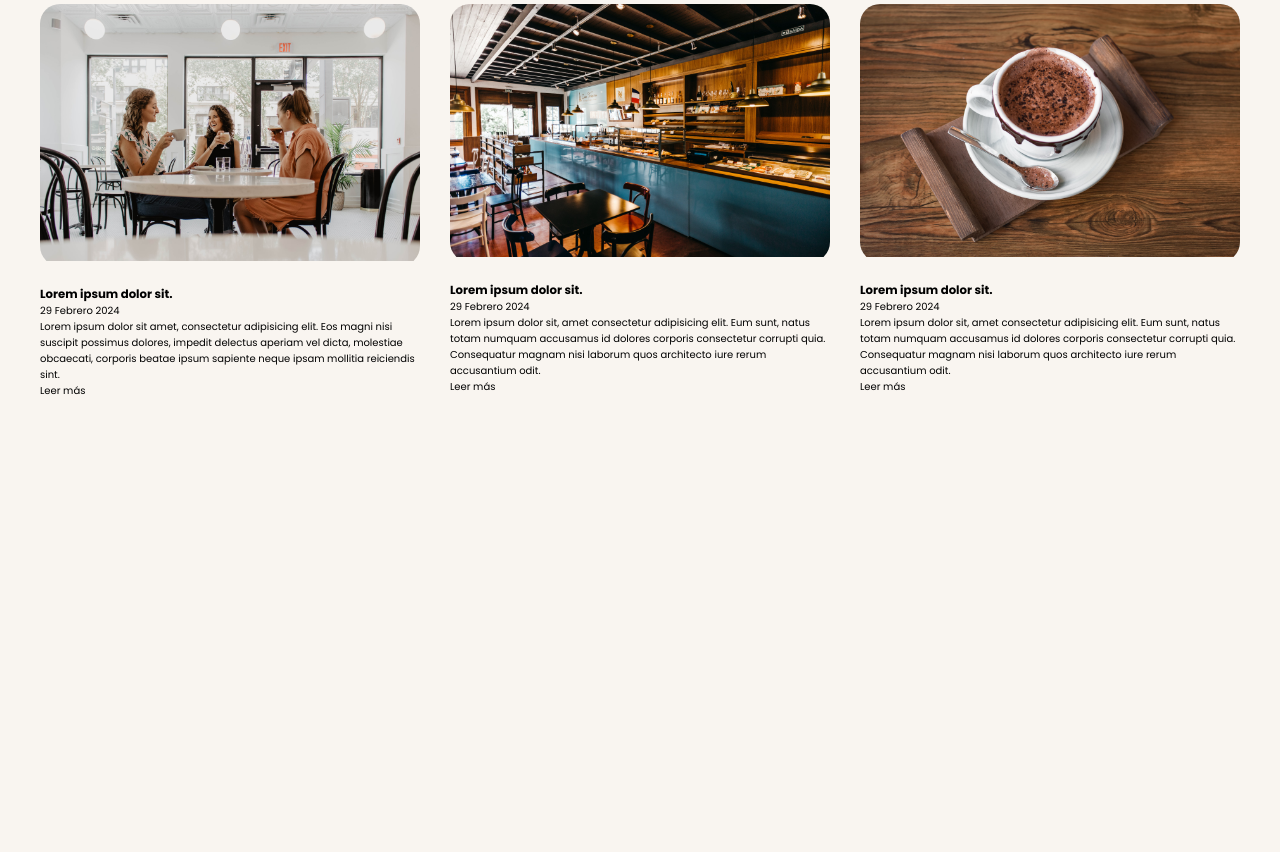
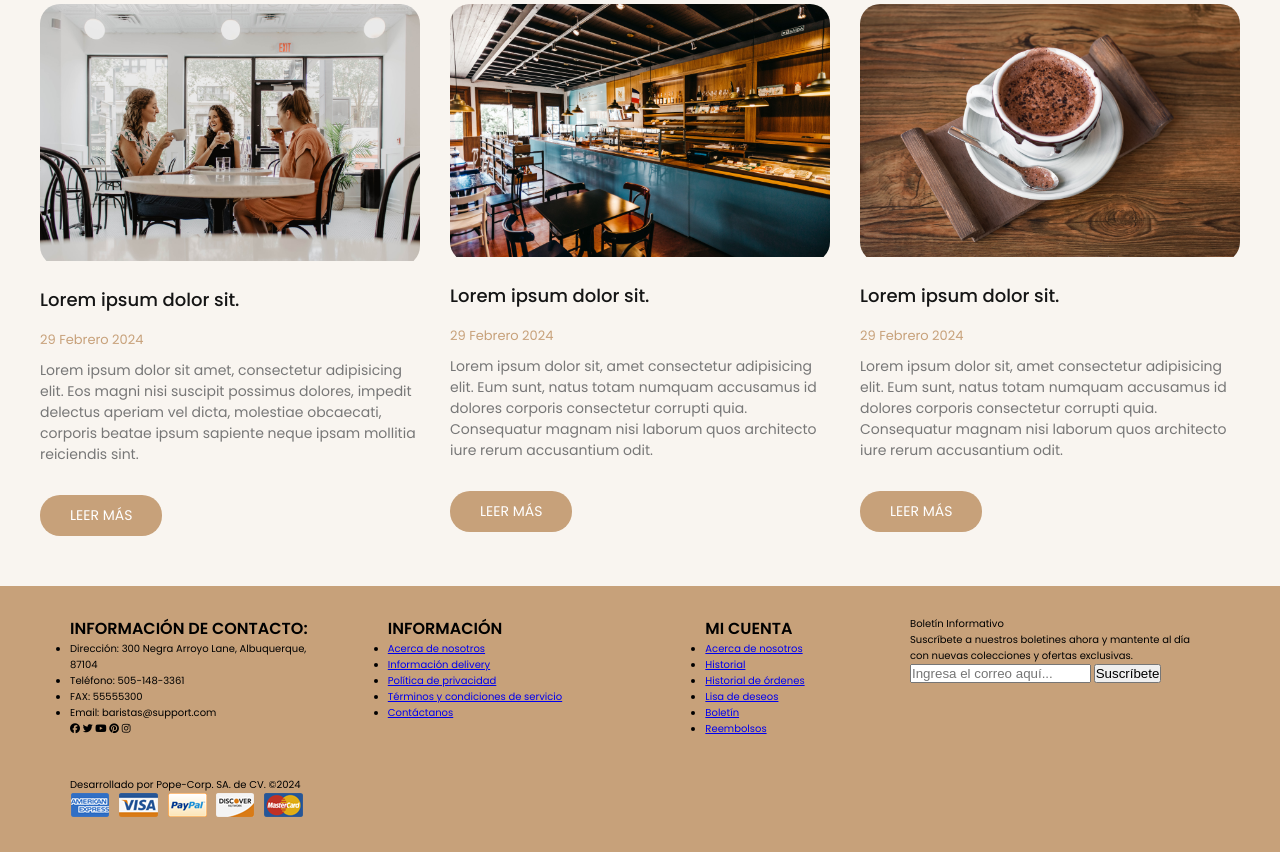
Before and after one commit to Mungualk/Paginillas_Bv, a PHP site: page / in a window 1280 px wide. Shown: the part 2849-3701 px from the top of the page. Before the commit the page ends 3244 px from the top, so only its background shows below. Run offline with PHP 8.4, Linux system fonts and the light colour scheme; some libraries are stand-ins or nearby versions.

Commit message:
copy+paste: the class

```diff
--- a/cafeteria/index.html
+++ b/cafeteria/index.html
@@ -364,6 +364,70 @@
         </div>
     </section>
     </main>
+    <footer class="footer">
+        <div class="container container-footer">
+            <div class="menu-footer">
+                <div class="contact-info">
+                    <p class = "title-footer">
+                        Información de Contacto:
+                    </p>
+                    <ul>
+                        <li>Dirección: 300 Negra Arroyo Lane, Albuquerque, 87104</li>
+                        <li>Teléfono: 505-148-3361</li>
+                        <li>FAX: 55555300</li>
+                        <li>Email: baristas@support.com </li>
+                    </ul>
+                    <div class="social-icons">
+                        <span class = "caralibro"><i class="fa-brands fa-facebook"></i></span>
+                        <span class = "tuiter"><i class = "fa-brands fa-twitter"></i></span>
+                        <span class = "yutub"><i class = "fa-brands fa-youtube"></i></span>
+                        <span class = "pinterest"><i class = "fa-brands fa-pinterest"></i></span>
+                        <span class = "instagram"><i class = "fa-brands fa-instagram"></i></span>
+                        <span class = "pinterest"><i class = "fa-brands fa-wattpad"></i></span>
+                    </div>
+                </div>
+                <div class="information">
+                    <p class = "title-footer">
+                        Información
+                    </p>
+                    <ul>
+                        <li><a href="#">Acerca de nosotros</a></li>
+                        <li><a href="#">Información delivery</a></li>
+                        <li><a href="#">Política de privacidad</a></li>
+                        <li><a href="#">Términos y condiciones de servicio</a></li>
+                        <li><a href="#">Contáctanos</a></li>
+                    </ul>
+                </div>
+                <div class="my-account">
+                    <p class="title-footer">
+                        Mi cuenta
+                    </p>
+                    <ul>
+                        <li><a href="#">Acerca de nosotros</a></li>
+                        <li><a href="#">Historial</a></li>
+                        <li><a href="#">Historial de órdenes</a></li>
+                        <li><a href="#">Lisa de deseos</a></li>
+                        <li><a href="#">Boletín</a></li>
+                        <li><a href="#">Reembolsos</a></li>
+                    </ul>
+                </div>
+                <div class="newsletter">
+                    <p>Boletín Informativo</p>
+                    <div class="content">
+                        <p>Suscríbete a nuestros boletines ahora y mantente al día con nuevas colecciones y ofertas exclusivas.</p>
+                        <input type="email" placeholder="Ingresa el correo aquí...">
+                        <button>Suscríbete</button>
+                    </div>
+                </div>
+            </div>
+            <div class="copyright">
+                <p>
+                    Desarrollado por Pope-Corp. SA. de CV. &copy;2024
+                </p>
+                <img src="img/payment.png" alt="Pagos">
+            </div>
+        </div>
+    </footer>
     <script src="https://kit.fontawesome.com/81581fb069.js" crossorigin="anonymous"></script>
 </body>
 </html>
--- a/cafeteria/styles.css
+++ b/cafeteria/styles.css
@@ -653,3 +653,83 @@ html {
 .botton-group-blog span i{
     font-size: 1.3rem;
 }
+
+.button-group-blog span:hover {
+    background-color: var(--primary-color);
+
+}
+
+.button-group-blog span:hover i {
+    color: #fff;
+}
+
+.content-blog h3 {
+    font-size: 1.8rem;
+    margin-bottom: 1.7rem;
+    color: var(--dark-color);
+    font-weight: 500;
+
+}
+
+.content-blog h3:hover {
+    color: var(--primary-color);
+    cursor: pointer;
+
+}
+
+.content-blog p {
+    margin-top: 1rem;
+    font-size: 1.4rem;
+    color: #777;
+
+}
+
+.content-blog span{
+    color: var(--primary-color);
+    font-size: 1.3rem;
+
+}
+
+.btn-read-more {
+    padding: 1rem 3rem;
+    background-color: var(--primary-color);
+    color: #fff;
+    text-transform: uppercase;
+    font-size: 1.4rem;
+    border-radius: 2rem;
+    margin: 3rem 0 5rem;
+    display: inline-block;
+    cursor: pointer;
+}
+
+.btn-read-more:hover {
+    background-color: var(--dark-color);
+
+}
+/* footer */
+.footer {
+    background-color: var(--primary-color);
+
+}
+
+.container-footer {
+    display: flex;
+    flex-direction: column;
+    gap: 4rem;
+    padding: 3rem;
+
+}
+
+.menu-footer {
+    display: grid;
+    grid-template-columns: repeat(3, 1fr) 30rem;
+    gap: 3rem;
+    justify-items: center;
+
+}
+
+.title-footer {
+    font-weight: 600;
+    font-size: 1.6rem;
+    text-transform: uppercase;
+}
```
